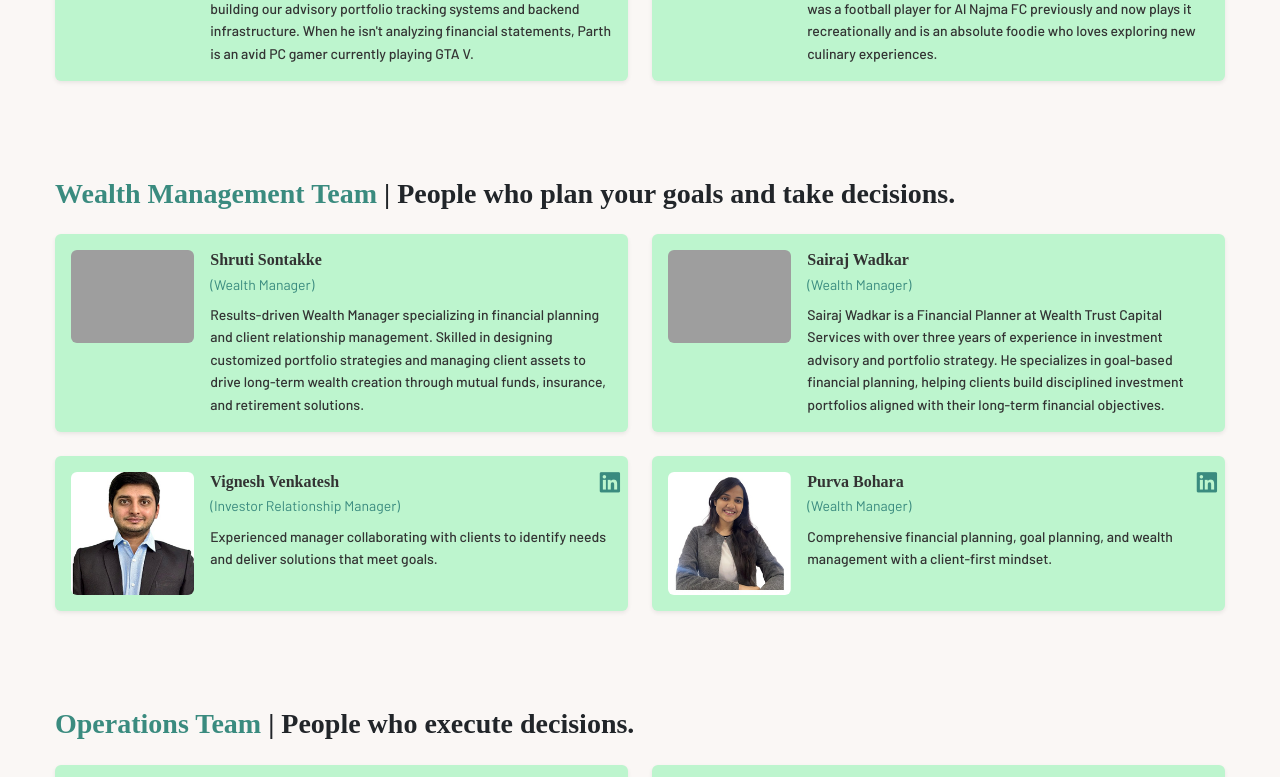
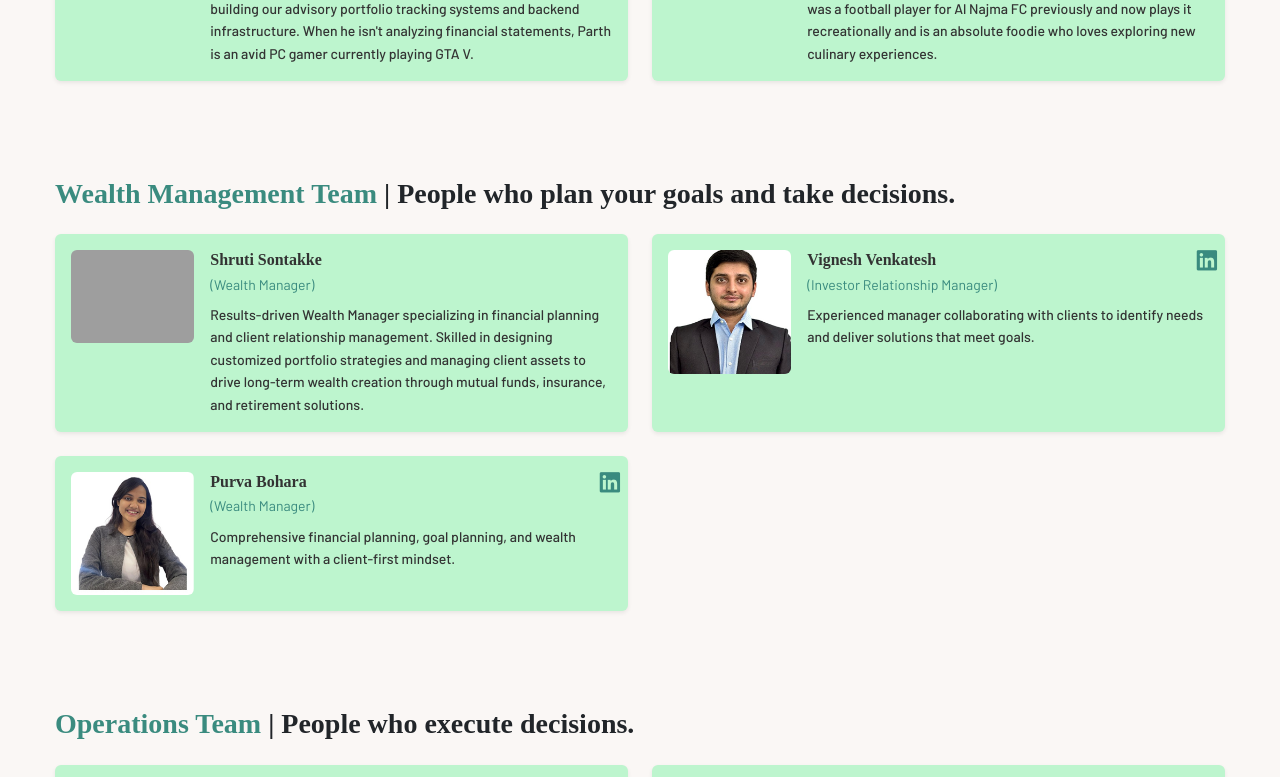
Before and after one commit to mukul218/wealth-trust, a PHP site: page /our-team.php in a window 1280 px wide. Shown: the part 2313-3090 px from the top of the page. Run offline with PHP 8.4, Linux system fonts and the light colour scheme; some web fonts are replaced; grey boxes are pictures that could not be loaded.

Commit message:
changes done

```diff
--- a/equity.php
+++ b/equity.php
@@ -835,6 +835,11 @@
                         aria-label="Download escalation matrix PDF">
                         Download Escalation Matrix
                     </a>
+                    <a id="download-equity-disclosure" class="btn btn-lg gradient-btn btn-pill px-4  mb-3"
+                        href="./public/assets/pdf/complaint-redressal-and-scores.pdf" download
+                        aria-label="Download complaint redressal and scores PDF">
+                        Download Complaint Redressal and Scores
+                    </a>
                 </div>
             </div>
         </div>
--- a/our-team.php
+++ b/our-team.php
@@ -238,31 +238,6 @@
                                     relationship management. Skilled in designing customized portfolio strategies and
                                     managing client assets to drive long-term wealth creation through mutual funds,
                                     insurance, and retirement solutions.
-                                </p>
-                            </div>
-                        </div>
-                    </div>
-                </div>
-
-                <div class="col-12 col-lg-6">
-                    <div class="bg-light-green rounded shadow-sm p-3 position-relative h-100">
-                        <!-- <a href="https://www.linkedin.com/in/purvi-dodiya-632604169/" target="_blank" rel="noopener"
-                            class="position-absolute top-0 end-0 mt-2 me-2 social-icon-link">
-                            <i class="fab fa-linkedin"></i>
-                        </a> -->
-                        <div class="row g-3 align-items-start">
-                            <div class="col-4 col-sm-3">
-                                <img loading="lazy" src="./public/assets/image/team/sairaj.jpg" alt="Sairaj Wadkar"
-                                    class="img-fluid rounded">
-                            </div>
-                            <div class="col">
-                                <h6 class="mb-1">Sairaj Wadkar</h6>
-                                <small class="text-primary d-block mb-2">(Wealth Manager)</small>
-                                <p class="mb-0 text-sm">
-                                    Sairaj Wadkar is a Financial Planner at Wealth Trust Capital Services with over
-                                    three years of experience in investment advisory and portfolio strategy. He
-                                    specializes in goal-based financial planning, helping clients build disciplined
-                                    investment portfolios aligned with their long-term financial objectives.
                                 </p>
                             </div>
                         </div>
```
Also changed, not shown: 2 other files.
